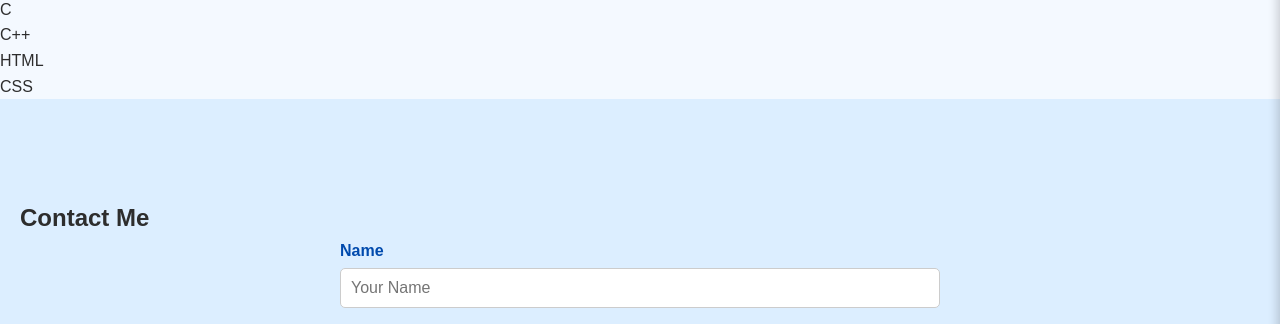
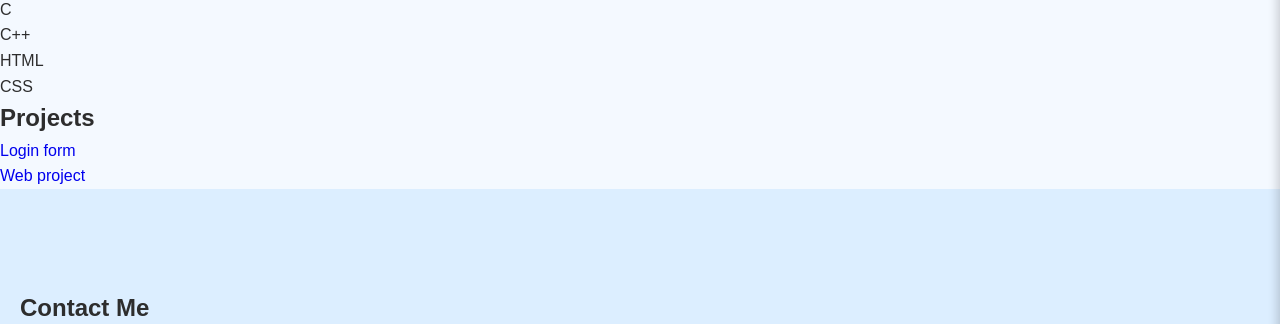
Before and after one commit to partha219/nitol, a plain HTML site: page index.html in a window 1280 px wide. Shown: the part 444-768 px from the top of the page. Drawn offline with nearby package versions, Linux system fonts and the light colour scheme.

Commit message:
added my projects

```diff
--- a/index.html
+++ b/index.html
@@ -47,6 +47,15 @@
             </ul>
         </div>
     </section>
+    <section>
+        <div class="container">
+            <h2>Projects</h2>
+            <ul>
+                <li><a style="text-decoration: none;" href="https://partha219.github.io/nitol-form-repo/" target="_blank">Login form</a></li>
+                <li><a style="text-decoration: none;" href="https://partha219.github.io/nitol-repo/" target="_blank">Web project</a></li>
+            </ul>
+        </div>
+    </section>
     <section id="contact" class="section contact-section">
         <div class="container">
             <h2>Contact Me</h2>
```
